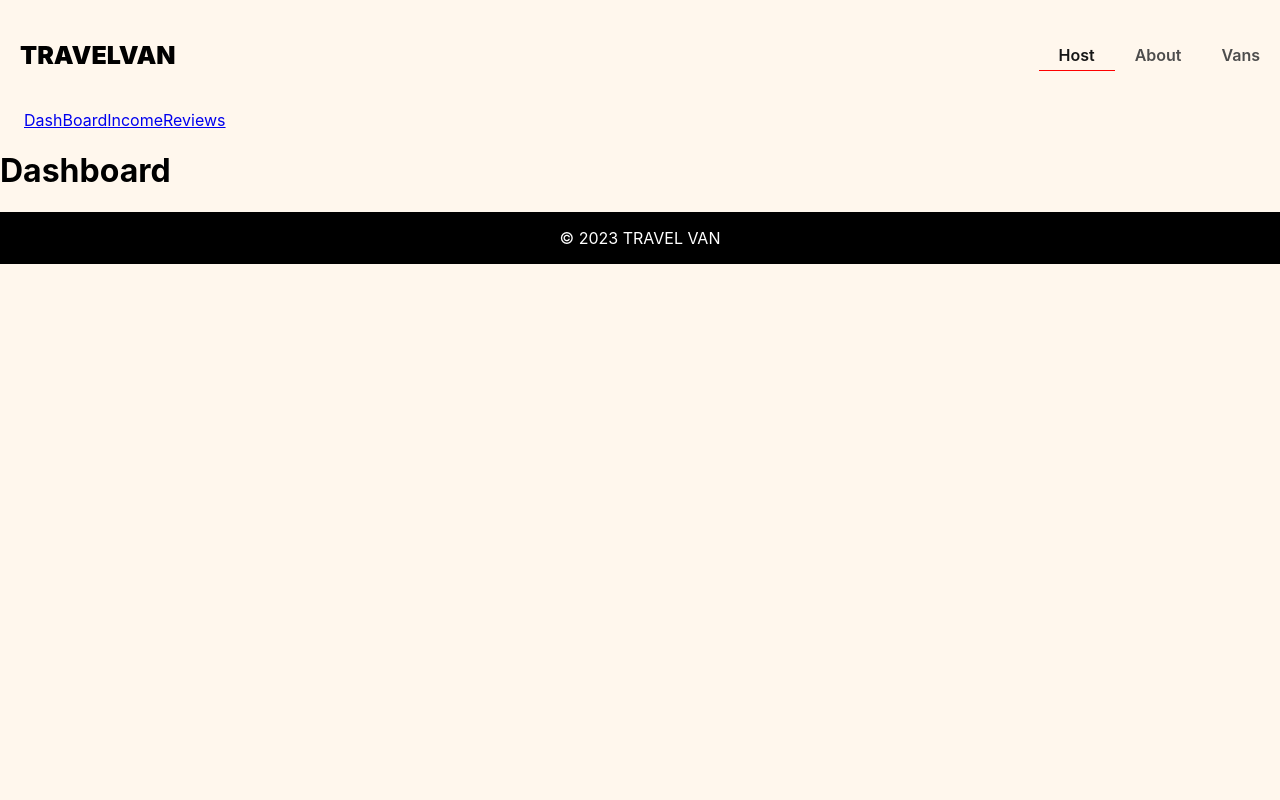
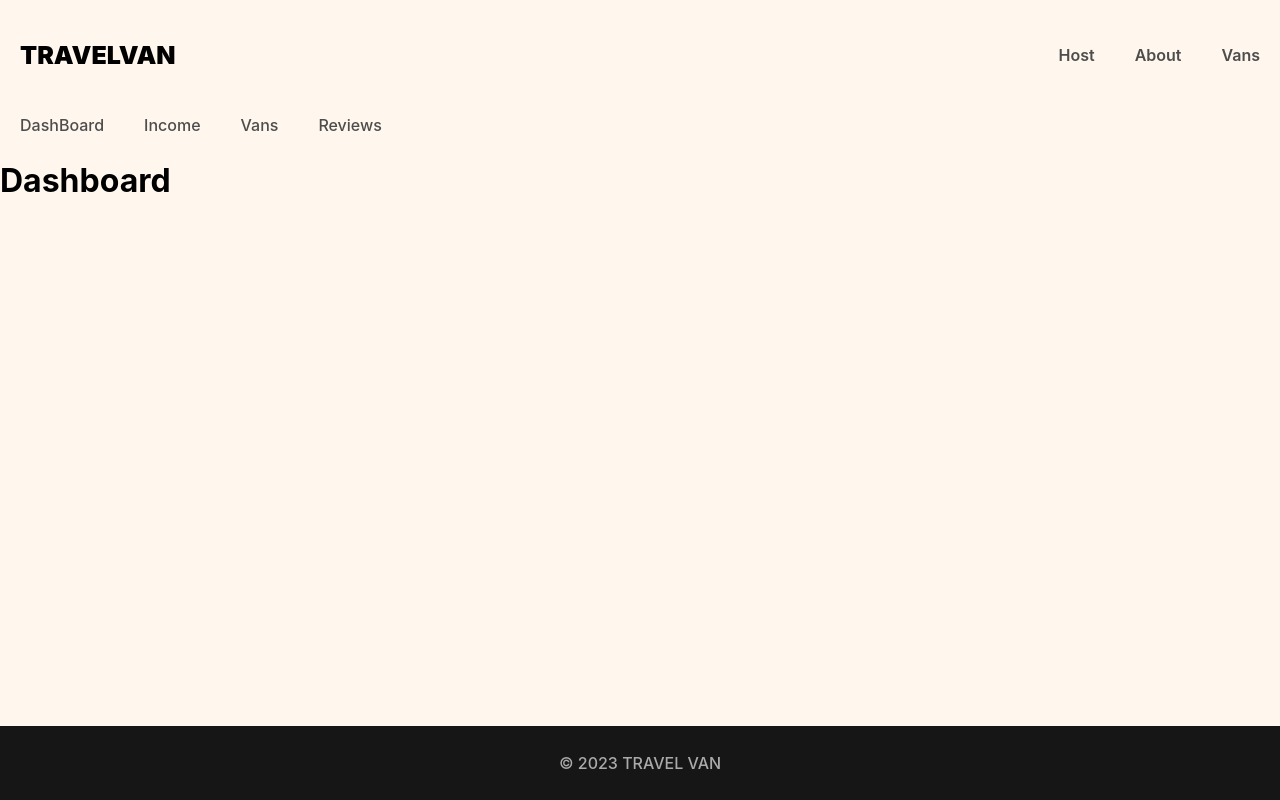
Before and after one commit to TaiwoForbes/Travel_Van, a React (Vite) app: page /host in a window 1280 px wide. Built offline with nearby package versions, Linux system fonts and the light colour scheme; what miragejs would draw is missing.

Commit message:
commiting modifications and newly added files

```diff
--- a/src/App.jsx
+++ b/src/App.jsx
@@ -11,6 +11,9 @@
 import "./server"
 import LayOut from './component/LayOut'
 import HostLayOut from './component/HostLayOut'
+import HostVans from './pages/host/HostVans'
+import HostVanDetail from './pages/host/HostVanDetails'
+
 
 
 
@@ -33,6 +36,8 @@
               <Route index element={<DashBoard />} />
               <Route path="income" element={<Income />} />
               <Route path="reviews" element={<Reviews />} />
+              <Route path="vans" element={<HostVans />} />
+              <Route path="vans/:id" element={<HostVanDetail />} />
             </Route>
           </Route>
         </Routes>
--- a/src/component/HostLayOut.jsx
+++ b/src/component/HostLayOut.jsx
@@ -1,19 +1,34 @@
-import React from 'react'
-import { Link, Outlet } from 'react-router-dom'
-import '../index.css'
+import React from 'react';
+import { Link, Outlet } from 'react-router-dom';
+import '../index.css';
 
 const HostLayOut = () => {
+  const activeStyles = {
+    fontWeight: "bold",
+    textDecoration: "underline",
+    color: "#161616",
+
+}
+
   return (
     <div>
       <nav className='host-nav'>
-        <Link to='/host'  className={({isActive})=> isActive ? 'active-link':null}>DashBoard</Link>
-        <Link to='income'  className={({isActive})=> isActive ? 'active-link':null}>Income</Link>
-        <Link to='reviews'  className={({isActive})=> isActive ? 'active-link':null}>Reviews</Link>
+        <Link to='/host' className={(isActive) => (isActive ?activeStyles : null)}>
+          DashBoard
+        </Link>
+        <Link to='income' className={(isActive) => (isActive ?activeStyles : null)}>
+          Income
+        </Link>
+        <Link to='vans' className={(isActive) => (isActive ?activeStyles : null)}>
+          Vans
+        </Link>
+        <Link to='reviews' className={(isActive) => (isActive ?activeStyles : null)}>
+          Reviews
+        </Link>
       </nav>
       <Outlet />
     </div>
+  );
+};
 
-  )
-}
-
-export default HostLayOut
+export default HostLayOut;
--- a/src/component/LayOut.jsx
+++ b/src/component/LayOut.jsx
@@ -5,12 +5,11 @@
 
 const LayOut = () => {
   return (
-    <div>
+    <div className="site-wrapper">
             <Header />
             <main>
                 <Outlet />
             </main>
-
             <Footer />
         </div>
   )
--- a/src/index.css
+++ b/src/index.css
@@ -16,6 +16,12 @@
 body {
 -ms-overflow-style: none;
 scrollbar-width: none;
+}
+
+.site-wrapper {
+  min-height: 100vh;
+  display: flex;
+  flex-direction: column;
 }
 
 header {
@@ -42,14 +48,25 @@
 
 header a:hover {
   color: #161616;
+  text-decoration: underline;
+}
 
+main {
+  margin-bottom: 84px;
 }
-a:is(:hover,:active,:focus){
-  color:#161616 ;
-  font-weight: bold;
-  text-decoration: none;
 
+footer {
+  background-color: #161616;
+  color: #AAAAAA;
+  height: 74px;
+  display: flex;
+  flex-shrink: 0;
+  justify-content: center;
+  align-items: center;
+  margin-top: auto;
+  font-weight: 500;
 }
+
 .link-button {
   display: inline-block;
   text-align: center;
@@ -63,22 +80,30 @@
   transition: transform .1s ease-in-out;
 }
 
+.back-button {
+  display: block;
+  color: black;
+  text-decoration: none;
+  margin-top: 60px;
+  margin-left: 26px;
+}
+
+.back-button span:hover {
+  text-decoration: underline;
+}
+
 .link-button:hover {
   transform: translate(1px, 1px);
 }
 
 /*** HOME PAGE ***/
 .home-container {
-  background: linear-gradient(0deg, rgba(0, 0, 0, 0.46), rgba(0, 0, 0, 0.46)), url("./assets/home-hero.png") no-repeat center center;
+  background: linear-gradient(0deg, rgba(0, 0, 0, 0.46), rgba(0, 0, 0, 0.46)), url("./assets/images/home-hero.png") no-repeat center center;
   -webkit-background-size: cover;
   -moz-background-size: cover;
   -o-background-size: cover;
   background-size: cover;
-  min-height: 100vh;
-  display: flex;
-  flex-direction: column;
-  justify-content: center;
-  align-items: center;
+  min-height: 350px;
   color: white;
   padding: 45px 23px;
 }
@@ -288,20 +313,86 @@
   font-size: 1.125rem;
 }
 
-.host-nav{
+.host-nav {
   display: flex;
-  margin-left: 1.5rem;
 }
 
-.footer{
-  background-color: black;
-  color: white;
-  text-align: center;
-  padding: 1rem;
+.host-nav a {
+  text-decoration: none;
+  color: #4D4D4D;
+  font-weight: 500;
+  padding: 5px 20px;
 }
 
-.active-link{
-  border-bottom: 1px solid red;
+.host-nav a:hover {
   color: #161616;
-  text-decoration: none
+  text-decoration: underline;
+  font-weight: 600;
 }
+
+.host-van-link-wrapper {
+  color: unset;
+  text-decoration: unset;
+}
+
+.host-vans-list {
+  padding-inline: 26px;
+}
+
+.host-vans-title {
+  padding-inline: 26px;
+}
+
+.host-van-single {
+  display: flex;
+  align-items: center;
+  background-color: white;
+  margin-bottom: 15px;
+  padding-block: 18px;
+  padding-left: 24px;
+}
+
+.host-van-single > img {
+  height: 70px;
+  border-radius: 5px;
+  margin-right: 17px;
+}
+
+.host-van-info h3 {
+  font-size: 20px;
+  font-weight: 600;
+  margin-block: 10px;
+}
+
+.host-van-info p {
+  margin-block: 10px;
+}
+
+.host-van-detail-layout-container {
+  background-color: white;
+  padding: 24px;
+  margin: 30px 26px;
+}
+
+.host-van-detail {
+  display: flex;
+  align-items: center;
+}
+
+.host-van-detail > img {
+  height: 160px;
+  border-radius: 5px;
+  margin-right: 20px;
+}
+
+.host-van-detail-info-text > h3 {
+  margin-top: 24px;
+  margin-bottom: 5px;
+  font-size: 26px;
+  font-weight: 700;
+}
+
+.host-van-detail-info-text > h4 {
+  font-size: 20px;
+  margin-block: 0;
+}
--- /dev/null
+++ b/src/pages/host/HostVanDetails.jsx
@@ -0,0 +1,39 @@
+import React, { useState, useEffect } from "react"
+import { useParams, Link } from "react-router-dom"
+
+export default function HostVanDetail() {
+    const { id } = useParams()
+    const [currentVan, setCurrentVan] = useState(null)
+
+    useEffect(() => {
+        fetch(`/api/host/vans/${id}`)
+            .then(res => res.json())
+            .then(data => setCurrentVan(data.vans[0]))
+    }, [])
+
+
+    return (
+
+        <section>
+            {currentVan ? (
+            <div className="host-van-detail-layout-container">
+                <div className="host-van-detail">
+                    <img src={currentVan.imageUrl} />
+                    <div className="host-van-detail-info-text">
+                        <i
+                            className={`van-type van-type-${currentVan.type}`}
+                        >
+                            {currentVan.type}
+                        </i>
+                        <h3>{currentVan.name}</h3>
+                        <h4>${currentVan.price}/day</h4>
+                    </div>
+                </div>
+            </div>
+            ) : (
+            <h1>Loading...</h1>
+            )}
+
+        </section>
+    )
+}
--- /dev/null
+++ b/src/pages/host/HostVans.jsx
@@ -0,0 +1,47 @@
+import React from "react"
+import { Link } from "react-router-dom"
+import '../../index.css'
+
+export default function HostVans() {
+    const [vans, setVans] = React.useState([])
+
+    React.useEffect(() => {
+        fetch("/api/host/vans")
+            .then(res => res.json())
+            .then(data => setVans(data.vans))
+    }, [])
+
+    const hostVansEls = vans.map(van => (
+        <Link
+            to={`/host/vans/${van.id}`}
+            key={van.id}
+            className="host-van-link-wrapper"
+        >
+            <div className="host-van-single" key={van.id}>
+                <img src={van.imageUrl} alt={`Photo of ${van.name}`} />
+                <div className="host-van-info">
+                    <h3>{van.name}</h3>
+                    <p>${van.price}/day</p>
+                </div>
+            </div>
+        </Link>
+    ))
+
+    return (
+        <section>
+            <h1 className="host-vans-title">Your listed vans</h1>
+            <div className="host-vans-list">
+                {
+                    vans.length > 0 ? (
+                        <section>
+                            {hostVansEls}
+                        </section>
+
+                    ) : (
+                            <h2>Loading...</h2>
+                        )
+                }
+            </div>
+        </section>
+    )
+}
```
Also changed, not shown: src/server.js (+17 -6 lines). Lines whose indentation alone changed are shown as unchanged.
